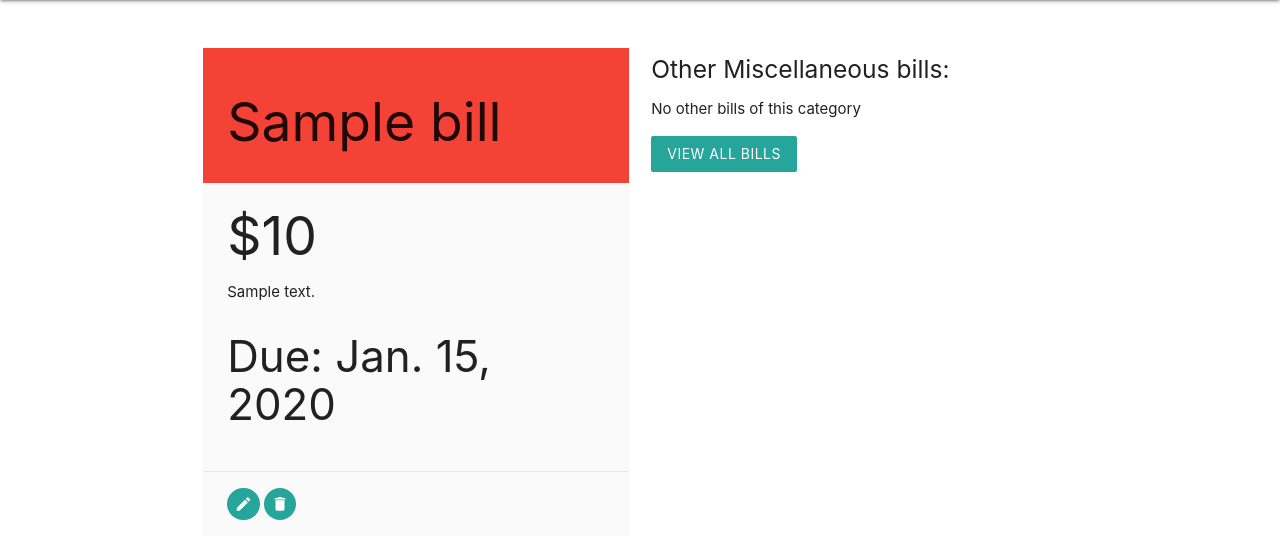
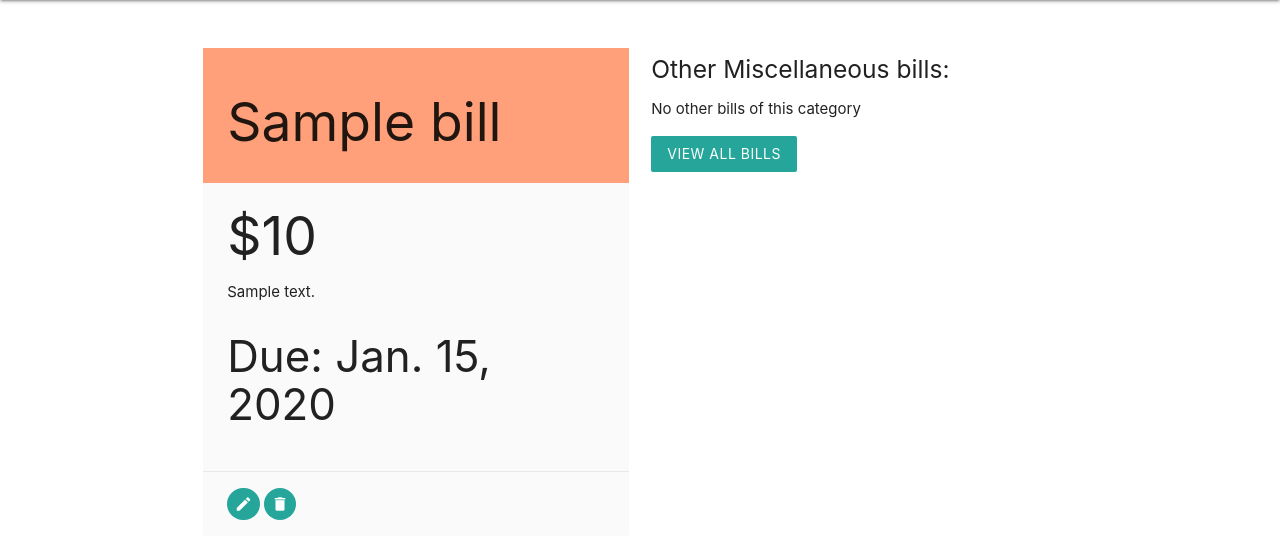
Before and after one commit to madeleinemarie/pygg, a Django app: page /bills/1 in a window 1280 px wide. Shown: the part 64-623 px from the top of the page. Run offline with Django 3.2, Linux system fonts and the light colour scheme; tables that the repository leaves empty hold one stand-in row (values such as "Sample post").

Commit message:
Color Coding Update

```diff
--- a/main_app/static/js/main.js
+++ b/main_app/static/js/main.js
@@ -1,10 +1,28 @@
 document.addEventListener('DOMContentLoaded', function() {
-    $('td:contains("Miscellaneous")').closest('tr').css('background-color','lightsalmon');
-    $('td:contains("Mortgage")').closest('tr').css('background-color','hotpink');
-    $('td:contains("Rent")').closest('tr').css('background-color','orangered');
-    $('td:contains("Entertainment")').closest('tr').css('background-color','darkkhaki');
-    $('td:contains("Utilities")').closest('tr').css('background-color','mediumpurple');
-    $('td:contains("Insurance")').closest('tr').css('background-color','mediumaquamarine');
-    $('td:contains("Credit Cards")').closest('tr').css('background-color','steelblue');
-    $('td:contains("Loans")').closest('tr').css('background-color','gainsboro');
+    $('tr#category-row td:contains("Miscellaneous")').closest('tr').css('background-color','lightsalmon');
+    $('tr#category-row td:contains("Mortgage")').closest('tr').css('background-color','hotpink');
+    $('tr#category-row td:contains("Rent")').closest('tr').css('background-color','orangered');
+    $('tr#category-row td:contains("Entertainment")').closest('tr').css('background-color','darkkhaki');
+    $('tr#category-row td:contains("Utilities")').closest('tr').css('background-color','mediumpurple');
+    $('tr#category-row td:contains("Insurance")').closest('tr').css('background-color','mediumaquamarine');
+    $('tr#category-row td:contains("Credit Cards")').closest('tr').css('background-color','steelblue');
+    $('tr#category-row td:contains("Loans")').closest('tr').css('background-color','gainsboro');
+
+    $("td#category-color[data-category='Miscellaneous']").css('background-color','lightsalmon')
+    $("td#category-color[data-category='Mortgage']").css('background-color','hotpink')
+    $("td#category-color[data-category='Rent']").css('background-color','orangered')
+    $("td#category-color[data-category='Entertainment']").css('background-color','darkkhaki')
+    $("td#category-color[data-category='Utilities']").css('background-color','mediumpurple')
+    $("td#category-color[data-category='Insurance']").css('background-color','mediumaquamarine')
+    $("td#category-color[data-category='Credit Cards']").css('background-color','steelblue')
+    $("td#category-color[data-category='Loans']").css('background-color','gainsboro')
+
+    $("div#category-color[data-category='Miscellaneous']").css('background-color','lightsalmon')
+    $("div#category-color[data-category='Mortgage']").css('background-color','hotpink')
+    $("div#category-color[data-category='Rent']").css('background-color','orangered')
+    $("div#category-color[data-category='Entertainment']").css('background-color','darkkhaki')
+    $("div#category-color[data-category='Utilities']").css('background-color','mediumpurple')
+    $("div#category-color[data-category='Insurance']").css('background-color','mediumaquamarine')
+    $("div#category-color[data-category='Credit Cards']").css('background-color','steelblue')
+    $("div#category-color[data-category='Loans']").css('background-color','gainsboro')
 });
--- a/main_app/templates/dashboard.html
+++ b/main_app/templates/dashboard.html
@@ -23,7 +23,7 @@
                 </thead>
                 <tbody>
                     {% for bill in bills|slice:":5"%}
-                    <tr>
+                    <tr class="bill-row">
                         <td id="category-color" data-category="{{ bill.get_category_display }}"></td>
                         <td>{{ bill.name }}</td>
                         <td>{{ bill.dueDate }}</td>
@@ -54,7 +54,7 @@
                 <tbody>
                     {% for key,val in categories_total.items|slice:":5"%}
                     <tr id="category-row">
-                        <td>{{ key }}</td>
+                        <td id="category-name">{{ key }}</td>
                         <td class="right-align">{{ val }}</td>
                     </tr>
                     {% endfor %}
--- a/main_app/templates/main_app/bill_detail.html
+++ b/main_app/templates/main_app/bill_detail.html
@@ -3,7 +3,7 @@
 <div class="row">
     <div class="col s12 l6">
         <div class="card grey lighten-5 z-depth-0">
-            <div class='card-header red' id="category-color">
+            <div class='card-header' id="category-color" data-category="{{ object.get_category_display }}">
                 <h2>{{ object.name }}</h2>
             </div>
             <div class="card-content">
@@ -32,7 +32,7 @@
             <tbody>
                 {% for category_bill in same_category|slice:":5" %}
                 <tr>
-                    <td id="category-color" data-category="{{ bill.get_category_display }}"></td>
+                    <td id="category-color" data-category="{{ category_bill.get_category_display }}"></td>
                     <td>{{ category_bill.name }}</td>
                     <td>{{ category_bill.dueDate }}</td>
                     <td>{{ category_bill.amount }}</td>
--- a/main_app/templates/main_app/categories.html
+++ b/main_app/templates/main_app/categories.html
@@ -10,8 +10,8 @@
     </thead>
     <tbody>
     {% for key,val in categories_total.items%}
-      <tr>
-        <td>{{ key }}</td>
+    <tr id="category-row">
+        <td id="category-name">{{ key }}</td>
         <td class="right-align" >{{ val }}</td>
       </tr>
     {% empty %}
```
